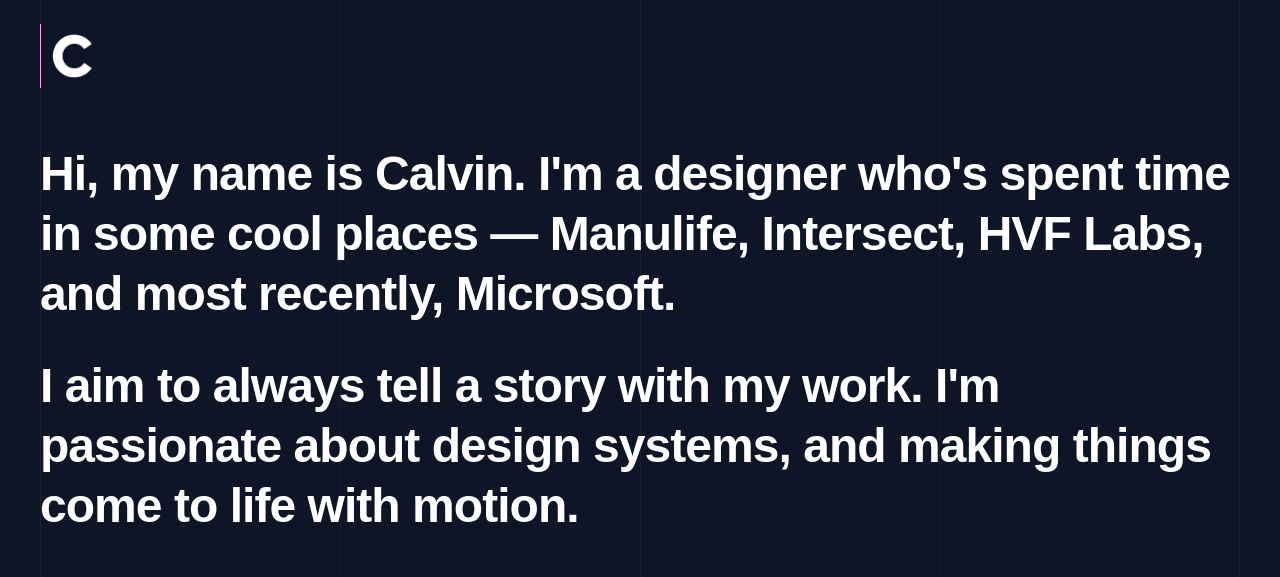
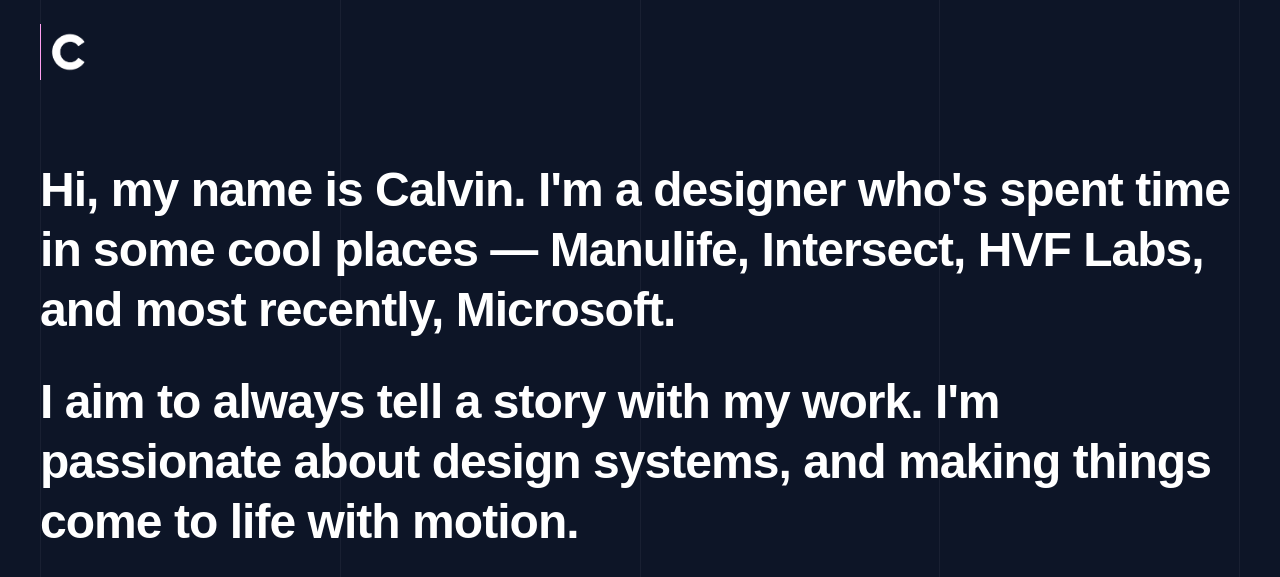
Before and after one commit to cyxzheng/cyxzheng.github.io, a Jekyll site: the page built from index.md, in a window 1280 px wide and 948 px high. Shown: the top 577 px of the window. Built offline with Jekyll 4.4.1, drawn with Linux system fonts in a browser that asks for light colours; some web fonts are replaced.

Commit message:
portfolio update

```diff
--- a/_includes/head.html
+++ b/_includes/head.html
@@ -18,4 +18,5 @@
     <meta name="viewport" content="width=device-width, initial-scale=1">
     <link rel="stylesheet" href="../assets/css/styles.css">
     <link rel="stylesheet" href="https://use.typekit.net/iny1ysc.css">
+    <script src="https://ajax.googleapis.com/ajax/libs/jquery/3.4.1/jquery.min.js"></script>
 </head>
--- a/_includes/nav.html
+++ b/_includes/nav.html
@@ -1,6 +1,8 @@
-<div class="nav">
-    <a href="{{ site.baseurl }}" class="logo-home">
-        <img src="../assets/images/logo.png">
-        <div class="overlay"></div>
-    </a>
+<div class="nav-contain">
+    <div class="nav">
+        <a href="/" class="logo-home">
+            <img src="../assets/images/logo.png">
+            <div class="overlay"></div>
+        </a>
+    </div>
 </div>
--- a/_sass/_home.scss
+++ b/_sass/_home.scss
@@ -1,7 +1,7 @@
 .hero {
     max-width: 1200px;
     margin: 0 auto;
-    margin-top: 144px;
+    margin-top: 160px;
     margin-bottom: 96px;
 }
 
--- a/_sass/_layout.scss
+++ b/_sass/_layout.scss
@@ -3,19 +3,24 @@
     background: #0D1527;
 }
 
+.nav-contain {
+    width: 100%;
+    position: fixed;
+    top: 0;
+    left: 0;
+    right: 0;
+    transition: 0.2s ease-in-out;
+
     .nav {
-    position: fixed;
         max-width: 1200px;
         width: 100%;
         margin: 0 auto;
         padding: 24px 0;
-    top: 0;
-    left: 0;
-    right: 0;
+        transition: 0.2s ease-in-out;
 
         .logo-home {
-        width: 64px;
-        height: 64px;
+            width: 56px;
+            height: 56px;
             display: block;
             border-left: 1px solid $pink;
             text-decoration: none;
@@ -38,9 +43,15 @@
             img {
                 display: block;
                 box-sizing: border-box;
-            width: 64px;
+                width: 100%;
                 padding: 8px;
             }
+        }
+
+        .scrolly-logo {
+            width: 48px;
+            height: 48px;
+            opacity: 0.5;
         }
 
         .logo-home:hover .overlay {
@@ -50,6 +61,20 @@
         .logo-home:hover img {
             filter: invert(100%) sepia(100%) saturate(0%) hue-rotate(119deg) brightness(104%) contrast(102%);
         }
+
+        .logo-home:hover {
+            opacity: 1;
+        }
+    }
+
+    .scrolly {
+        padding: 0;
+    }
+}
+
+.scrolly-bg {
+    background: linear-gradient(to bottom, $black, rgba(13, 21, 39, 0));
+    height: 96px;
 }
 
 .grid {
```
Also changed, not shown: _layouts/project.html (+22 -0 lines), _projects/hvf.md (+1 -0 lines), 3 other files. Lines whose indentation alone changed are shown as unchanged.
